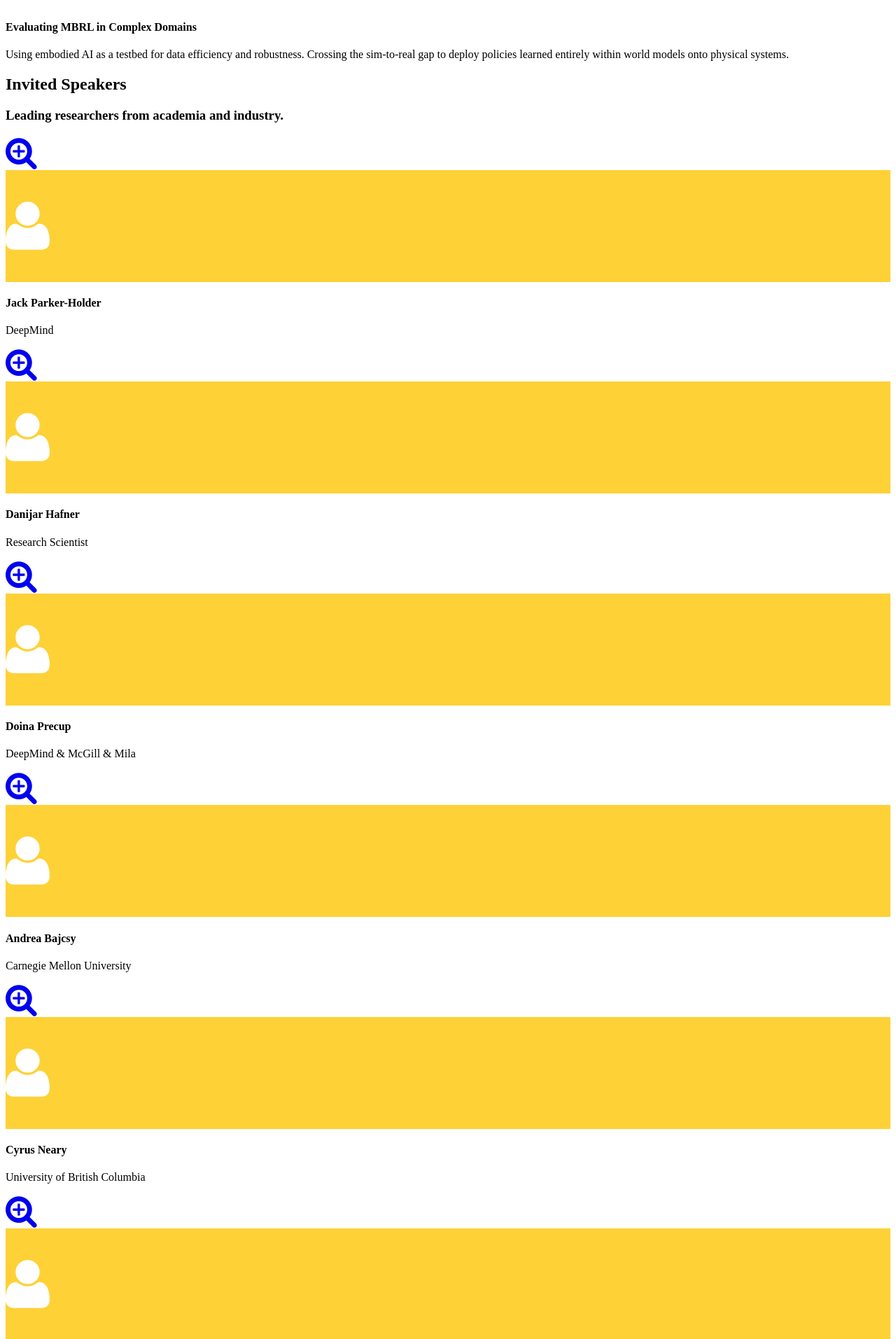
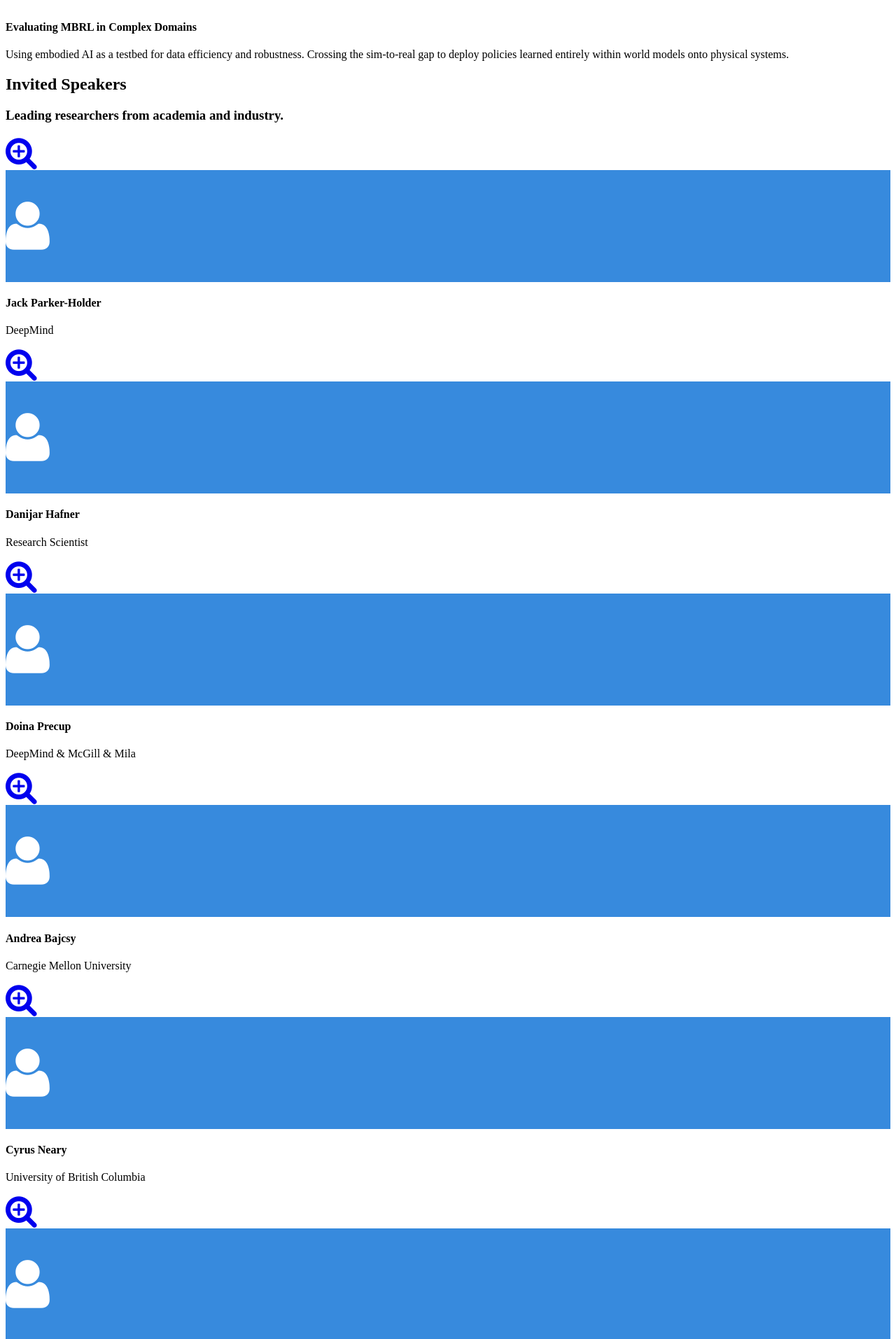
Before and after one commit to worldmodels-rlc/worldmodels-rlc.github.io, a Jekyll site: the page built from index.html, in a window 1280 px wide. Shown: the part 913-2826 px from the top of the page at 70% size. Built offline with Jekyll 4.4.1, drawn with Linux system fonts in a browser that asks for light colours; some web fonts are replaced.

Commit message:
Change accent color from yellow to blue matching workshop logo
primary: #378ADD, secondary: #185FA5, secondary-dark: #0C447C

```diff
--- a/_data/template.yml
+++ b/_data/template.yml
@@ -1,8 +1,8 @@
 # Color settings (hex-codes without the leading hash-tag)
 color:
-  primary: fed136
-  secondary: fec503
-  secondary-dark: 333
+  primary: 378ADD
+  secondary: 185FA5
+  secondary-dark: 0C447C
   muted: 777
 
 # Font Families
--- a/_includes/portfolio_grid.html
+++ b/_includes/portfolio_grid.html
@@ -16,7 +16,7 @@
                                 <i class="fa fa-search-plus fa-3x"></i>
                             </div>
                         </div>
-                        <div class="speaker-card-img text-center" style="background:#fed136; padding:40px 0;">
+                        <div class="speaker-card-img text-center" style="background:#378ADD; padding:40px 0;">
                             <i class="fa fa-user fa-5x" style="color:#fff;"></i>
                         </div>
                     </a>
--- a/_includes/team.html
+++ b/_includes/team.html
@@ -11,7 +11,7 @@
                 {% for member in site.people %}
                 <div class="col-sm-3">
                     <div class="team-member">
-                        <div style="width:140px;height:140px;border-radius:50%;background:#fed136;display:flex;align-items:center;justify-content:center;margin:0 auto 20px;">
+                        <div style="width:140px;height:140px;border-radius:50%;background:#378ADD;display:flex;align-items:center;justify-content:center;margin:0 auto 20px;">
                             <i class="fa fa-user fa-4x" style="color:#fff;"></i>
                         </div>
                         <h4>{{ member.name }}</h4>
```
